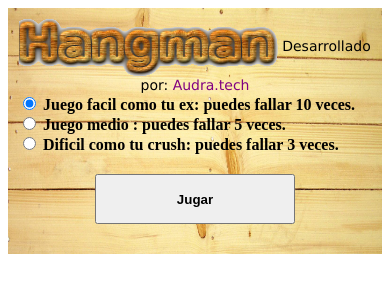
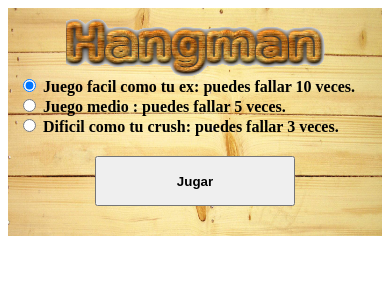
Before and after one commit to augurto/juego_audra, a PHP site: page /ahorcado/index.php in a window 390 px wide. Shown: the top 300 px of the page. Run offline with PHP 8.4, Linux system fonts and the light colour scheme.

Commit message:
iniciando el responsive

```diff
--- a/ahorcado/style.css
+++ b/ahorcado/style.css
@@ -175,11 +175,18 @@ label
 	color:purple;
 }
 
-@media all and (max-width:500px)
+/* @media all and (max-width:500px)
 {
 	#hangman-div2 > div:nth-child(1), #hangman-div2 > div:nth-child(2), #hangman-div2 > div:nth-child(3)
 	{
 		float:none;
 		width:100%;
 	}
+
+
+}   */
+@media (max-width: 600px) {
+	#credits{
+	  display: none;
+	}
 }
```
